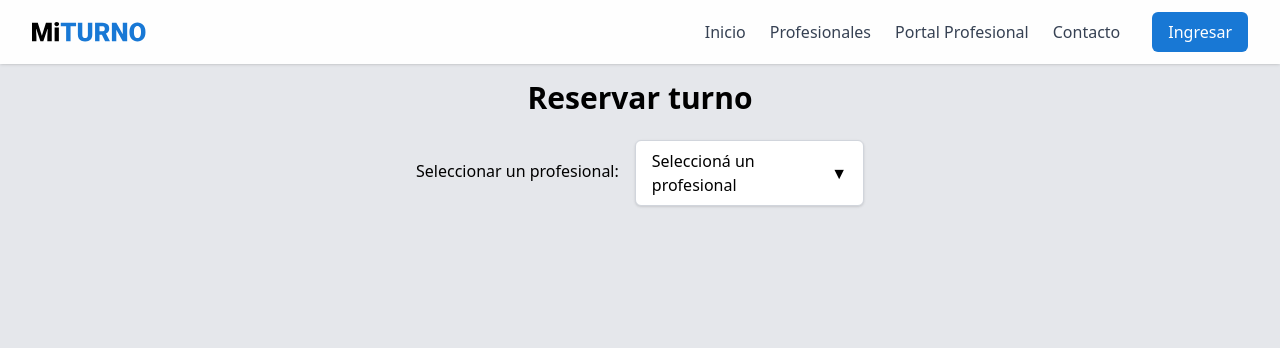
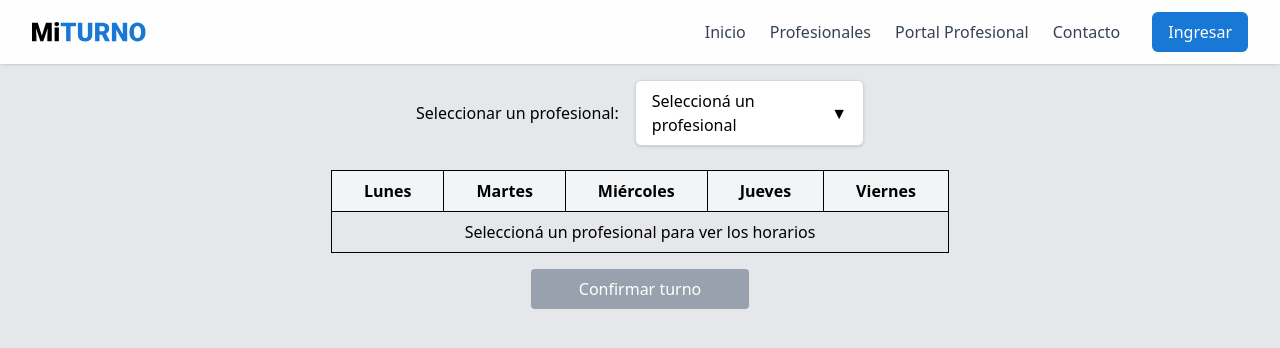
Before and after one commit to MacaZubiri/Web-AppTurnos, a React (Vite) app: page /reservar-turno in a window 1280 px wide. Shown: the top 348 px of the page. Built offline with nearby package versions, Linux system fonts and the light colour scheme.

Commit message:
se agrego funcionalidad a la tabla de horarios, localstorage para guardar turnos reservados, vista de turnos reservados en gris

```diff
--- a/src/Data/Profesionales.js
+++ b/src/Data/Profesionales.js
@@ -19,7 +19,7 @@ const profesionales = [
   },
   {
     id: 2,
-    nombre: "MaríaLópez",
+    nombre: "María López",
     especialidad: "Odontología Pediátrica",
     sobreMi: "Especializada en ortodoncia infantil, me encanta trabajar con niños y familias.",
     diasAtencion: ["Martes","Jueves"],
--- a/src/pages/ReservarTurno.jsx
+++ b/src/pages/ReservarTurno.jsx
@@ -1,56 +1,158 @@
-import { useState } from "react";
+import { useState, useEffect } from "react";
 import profesionalesData from "../Data/Profesionales.js";
 
 const ReservarTurno = () => {
-  // Estado para abrir/cerrar el dropdown
   const [isOpen, setIsOpen] = useState(false);
+  const [selected, setSelected] = useState(null);
+  const [horarioSeleccionado, setHorarioSeleccionado] = useState(null);
+  const [turnosGuardados, setTurnosGuardados] = useState([]);
 
-  // Estado para guardar el profesional seleccionado (todo el objeto)
-  const [selected, setSelected] = useState(null);
+  // Cargar turnos guardados desde localStorage
+  useEffect(() => {
+    const turnos = JSON.parse(localStorage.getItem("turnos")) || [];
+    setTurnosGuardados(turnos);
+  }, []);
+
+  const confirmarTurno = () => {
+    if (!horarioSeleccionado) {
+      alert("Seleccioná un horario");
+      return;
+    }
+
+    const nuevoTurno = {
+      profesional: selected,
+      dia: horarioSeleccionado.dia,
+      horario: horarioSeleccionado.hora,
+    };
+
+    const turnosActualizados = [...turnosGuardados, nuevoTurno];
+    setTurnosGuardados(turnosActualizados);
+    localStorage.setItem("turnos", JSON.stringify(turnosActualizados));
+
+    alert("Turno reservado con éxito ✅");
+
+    // reset selección
+    setHorarioSeleccionado(null);
+  };
+
+  // Función para saber si un horario está reservado
+  const estaReservado = (dia, hora) => {
+    return turnosGuardados.some(
+      (t) =>
+        t.profesional.id === selected?.id &&
+        t.dia === dia &&
+        t.horario === hora
+    );
+  };
 
   return (
-    <>
-      <h1 className="text-center text-3xl font-bold mb-6">Reservar turno</h1>
+    <div className="flex flex-col items-center w-full max-w-md mx-auto">
+      {/* Selección de profesional */}
+      <div className="flex flex-row items-center gap-4 w-full">
+        <h2 className="font-medium">Seleccionar un profesional:</h2>
 
-      {/* Contenedor del formulario */}
-      <div className="flex justify-center">
-        <div className="flex flex-col sm:flex-row items-start sm:items-center gap-2 sm:gap-4 w-full max-w-md">
-
-          {/* Label fijo */}
-          <h2 className="font-medium mt-2 mb-3">Seleccionar un profesional:</h2>
-
-          {/* Dropdown */}
         <div className="relative flex-1">
           <button
             onClick={() => setIsOpen(!isOpen)}
             className="w-full bg-white border border-gray-300 rounded-md px-4 py-2 text-left flex justify-between items-center shadow-sm hover:bg-gray-50"
           >
-              {/* Mostramos solo el nombre */}
             {selected ? selected.nombre : "Seleccioná un profesional"}
             <span className="ml-2">▼</span>
           </button>
 
-            {/* Menú desplegable */}
           {isOpen && (
             <div className="absolute mt-1 w-full bg-white border border-gray-300 rounded-md shadow-lg z-10 max-h-60 overflow-auto">
-                {profesionalesData.map((pro) => (
+              {profesionalesData.map((prop) => (
                 <div
-                    key={pro.id}
+                  key={prop.id}
                   onClick={() => {
-                      setSelected(pro);  // guardamos todo el objeto
+                    setSelected(prop);
                     setIsOpen(false);
                   }}
                   className="px-4 py-2 hover:bg-blue-500 hover:text-white cursor-pointer"
                 >
-                    {pro.nombre}  {/* solo mostramos el nombre */}
+                  {prop.nombre}
                 </div>
               ))}
             </div>
           )}
         </div>
       </div>
+
+      {/* Tabla de horarios */}
+      <div className="mt-6 text-center">
+        <table className="table-auto border border-gray-200 text-center w-full">
+          <thead className="bg-gray-100">
+            <tr>
+              <th className="border px-8 py-2">Lunes</th>
+              <th className="border px-8 py-2">Martes</th>
+              <th className="border px-8 py-2">Miércoles</th>
+              <th className="border px-8 py-2">Jueves</th>
+              <th className="border px-8 py-2">Viernes</th>
+            </tr>
+          </thead>
+          <tbody>
+            {selected ? (
+              <tr>
+                {["lunes", "martes", "miercoles", "jueves", "viernes"].map(
+                  (dia) => {
+                    const horarios = selected.horariosAtencion[dia] || [];
+
+                    return (
+                      <td key={dia} className="border px-4 py-2">
+                        {horarios.length > 0
+                          ? horarios.map((hora) => {
+                              const reservado = estaReservado(dia, hora);
+                              const seleccionado =
+                                horarioSeleccionado?.dia === dia &&
+                                horarioSeleccionado?.hora === hora;
+
+                              return (
+                                <span
+                                  key={hora}
+                                  onClick={() =>
+                                    !reservado &&
+                                    setHorarioSeleccionado({ dia, hora })
+                                  }
+                                  className={`inline-block rounded px-3 py-1 mx-1 my-1 text-sm cursor-pointer
+                                    ${
+                                      reservado
+                                        ? "bg-gray-400 text-gray-700 cursor-not-allowed"
+                                        : seleccionado
+                                        ? "bg-green-600 text-white"
+                                        : "bg-blue-500 text-white hover:bg-blue-600"
+                                    }`}
+                                >
+                                  {hora}
+                                </span>
+                              );
+                            })
+                          : "—"}
+                      </td>
+                    );
+                  }
+                )}
+              </tr>
+            ) : (
+              <tr>
+                <td colSpan={5} className="border px-4 py-2">
+                  Seleccioná un profesional para ver los horarios
+                </td>
+              </tr>
+            )}
+          </tbody>
+        </table>
+
+        {/* Botón confirmar */}
+        <button
+          onClick={confirmarTurno}
+          disabled={!horarioSeleccionado}
+          className=" cursor-pointer mt-4 bg-blue-500 hover:bg-blue-600 disabled:bg-gray-400 text-white font-medium py-2 px-12 rounded"
+        >
+          Confirmar turno
+        </button>
       </div>
-    </>
+    </div>
   );
 };
 
```
Lines whose indentation alone changed are shown as unchanged.
